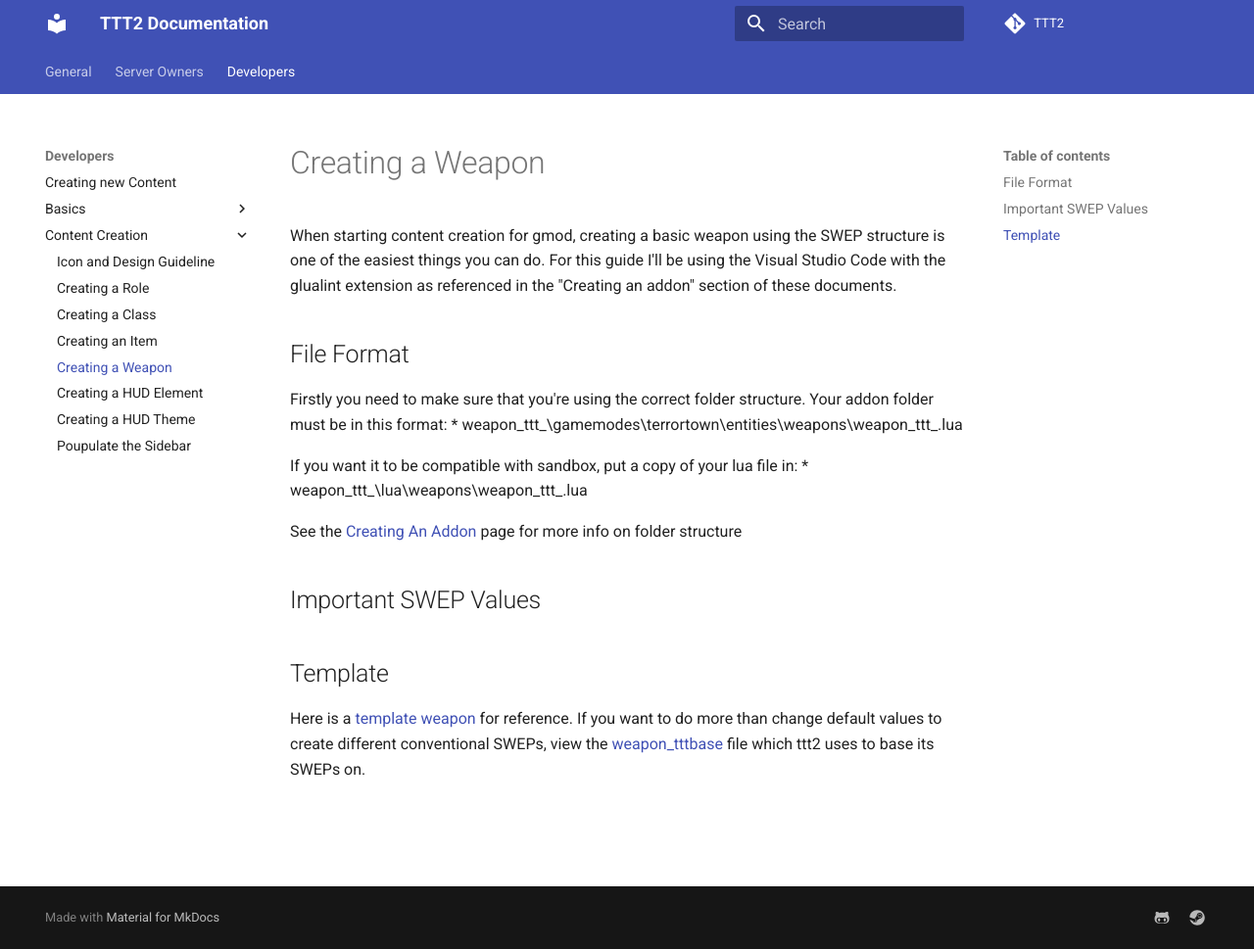
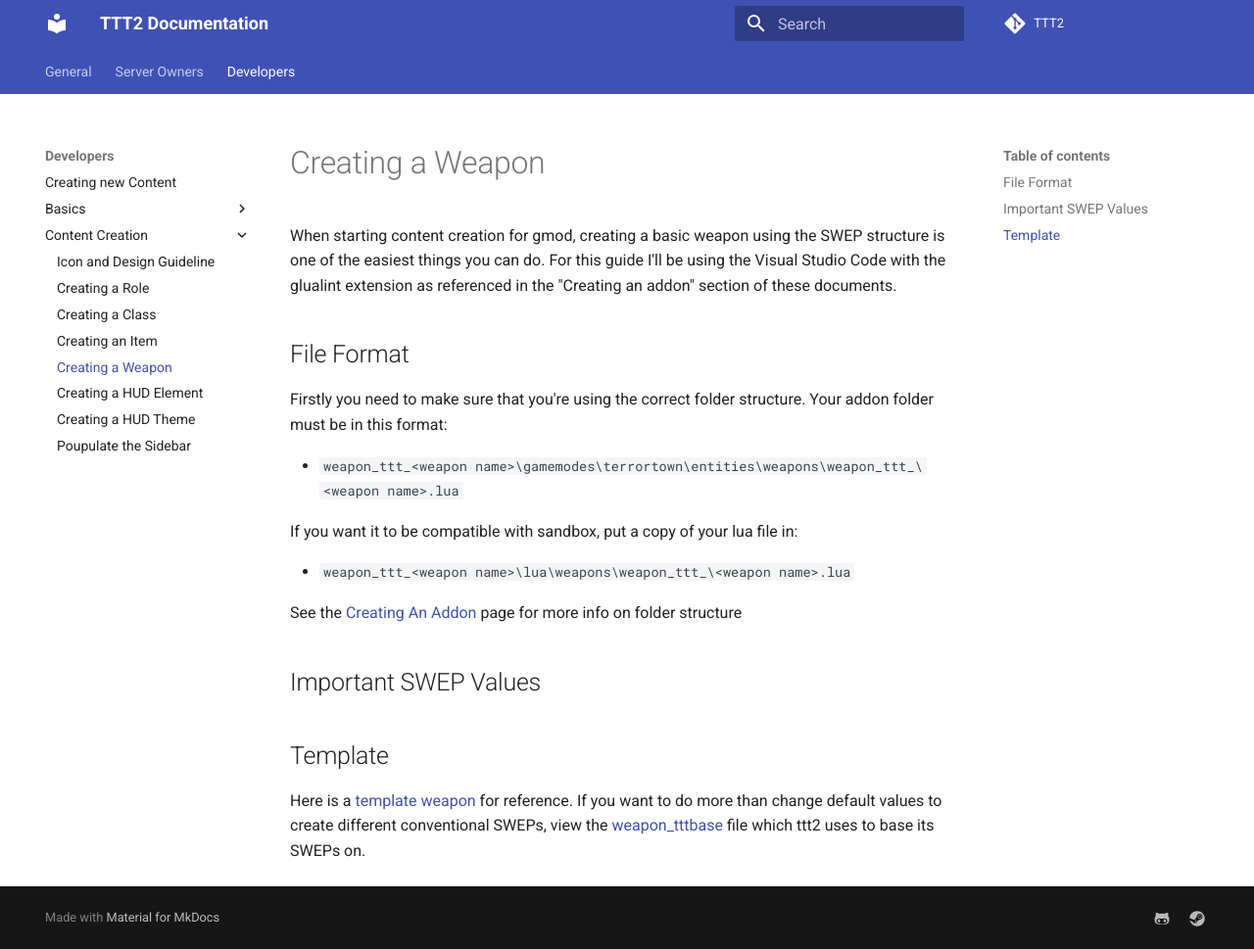
Before and after one commit to TTT-2/docs, an MkDocs documentation site: the page built from docs/developers/content-creation/creating-a-weapon.md, in a window 1280 px wide and 969 px high. Shown: the whole window at 98% size. Built offline with MkDocs 1.6.1 and Material for MkDocs 9.7.7, drawn with Linux system fonts in a browser that asks for light colours; comment, search, counter and statistics services are not loaded.

Commit message:
changing docs to be good for mkdocs

```diff
--- a/docs/developers/content-creation/creating-a-weapon.md
+++ b/docs/developers/content-creation/creating-a-weapon.md
@@ -1,4 +1,5 @@
 # Creating a Weapon
+
 When starting content creation for gmod, creating a basic weapon using the SWEP structure is one of the easiest things you can do.
 For this guide I'll be using the Visual Studio Code with the glualint extension as referenced in the "Creating an addon" section of these documents.
 
@@ -6,10 +7,12 @@ For this guide I'll be using the Visual Studio Code with the glualint extension
 
 Firstly you need to make sure that you're using the correct folder structure.
 Your addon folder must be in this format:
-* weapon_ttt_<weapon name>\gamemodes\terrortown\entities\weapons\weapon_ttt_<weapon name>.lua
+
+* `weapon_ttt_<weapon name>\gamemodes\terrortown\entities\weapons\weapon_ttt_\<weapon name>.lua`
 
 If you want it to be compatible with sandbox, put a copy of your lua file in:
-* weapon_ttt_<weapon name>\lua\weapons\weapon_ttt_<weapon name>.lua
+
+* `weapon_ttt_<weapon name>\lua\weapons\weapon_ttt_\<weapon name>.lua`
 
 See the [Creating An Addon](https://docs.ttt2.neoxult.de/developers/basics/creating-an-addon/) page for more info on folder structure
 
@@ -18,5 +21,6 @@ See the [Creating An Addon](https://docs.ttt2.neoxult.de/developers/basics/creat
 
 
 ## Template
+
 Here is a [template weapon](../../assets/luafiles/weapon_ttt_template.lua) for reference.
 If you want to do more than change default values to create different conventional SWEPs, view the [weapon_tttbase](https://github.com/TTT-2/TTT2/blob/master/gamemodes/terrortown/entities/weapons/weapon_tttbase.lua) file which ttt2 uses to base its SWEPs on.
```
Also changed, not shown: docs/assets/images/article/addon_json.png (deleted), 1 other file.
